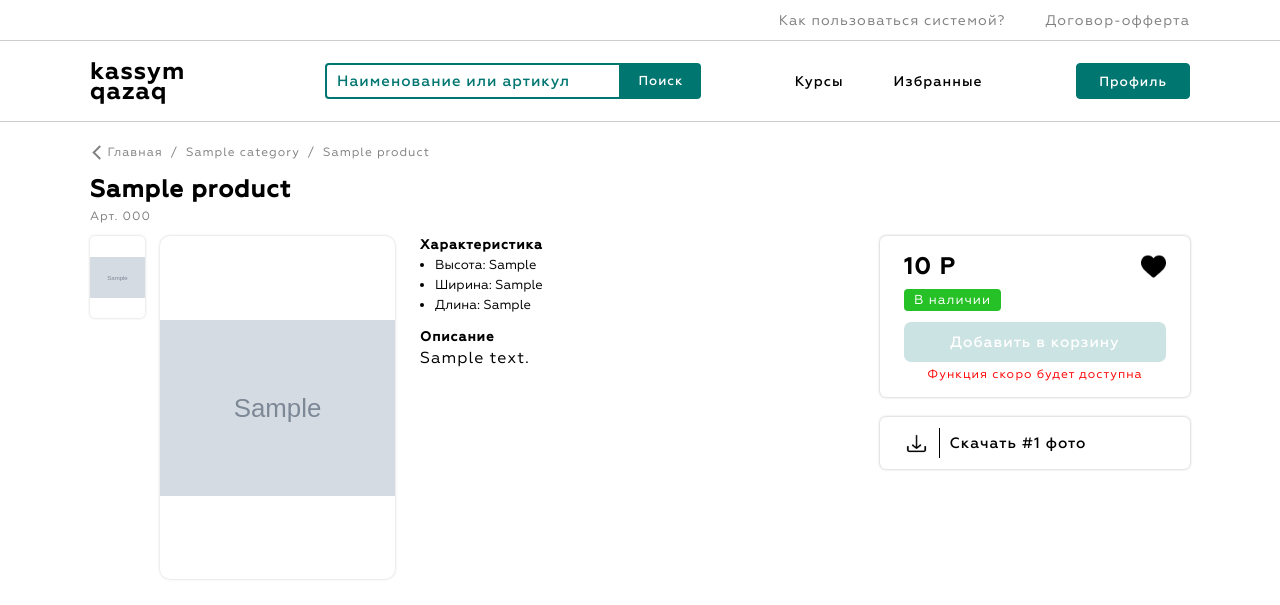
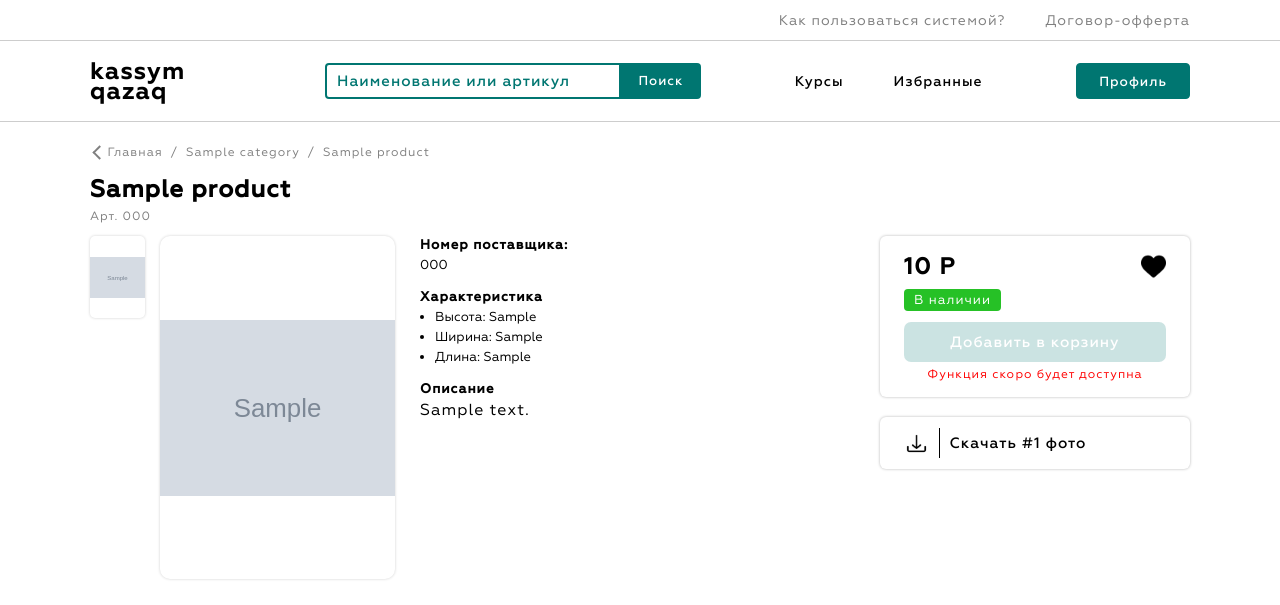
Before and after one commit to makengo2003/kassym.com, a Django app: page /product/?product_id=1 in a window 1280 px wide. Shown: the top 605 px of the page. Run offline with Django 4.2, Linux system fonts and the light colour scheme; a user stored in the database is signed in; tables that the repository leaves empty hold one stand-in row (values such as "Sample post"); grey boxes marked "Sample" are stand-in pictures.

Commit message:
v2.1.1 is completed (fixed)

```diff
--- a/static/v2/css/product_page.css
+++ b/static/v2/css/product_page.css
@@ -60,7 +60,7 @@
 
 }
 
-#product_template .text ul li, #product_template .text .quill_description * {
+#product_template .text ul li, #product_template .text .quill_description *, #product_template .text p {
     font-size: 13px;
     letter-spacing: 0px;
 }
--- a/templates/v2/product.html
+++ b/templates/v2/product.html
@@ -49,7 +49,10 @@
             </div>
 
             <div class="text">
-                <h5>Характеристика</h5>
+                <h5>Номер поставщика: </h5>
+                <p>{{ product.vendor_number }}</p>
+
+                <h5 style="margin-top: 15px;">Характеристика</h5>
                 <ul>
                     <li>Высота: {{ product.height }}</li>
                     <li>Ширина: {{ product.width }}</li>
```
